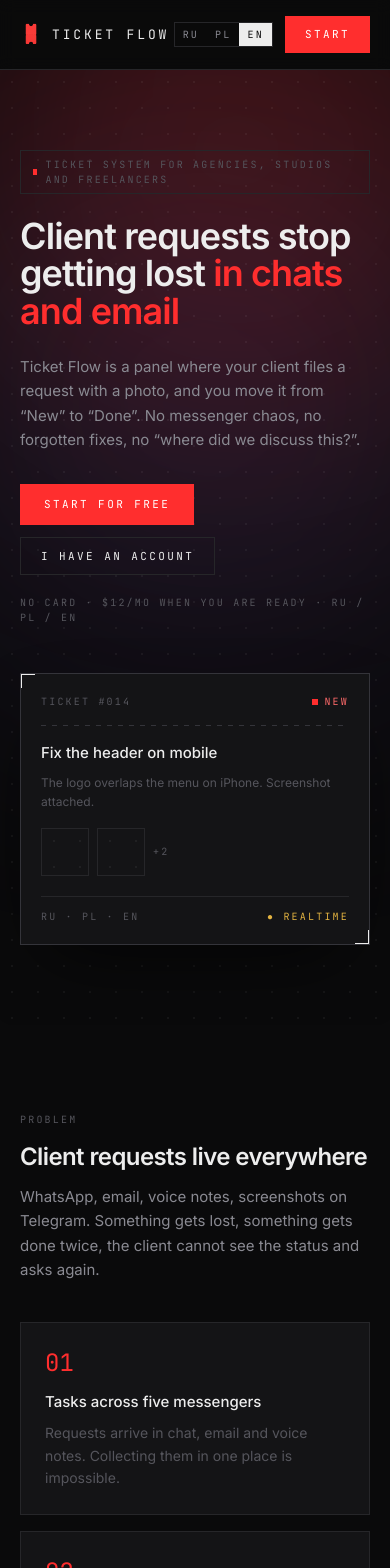
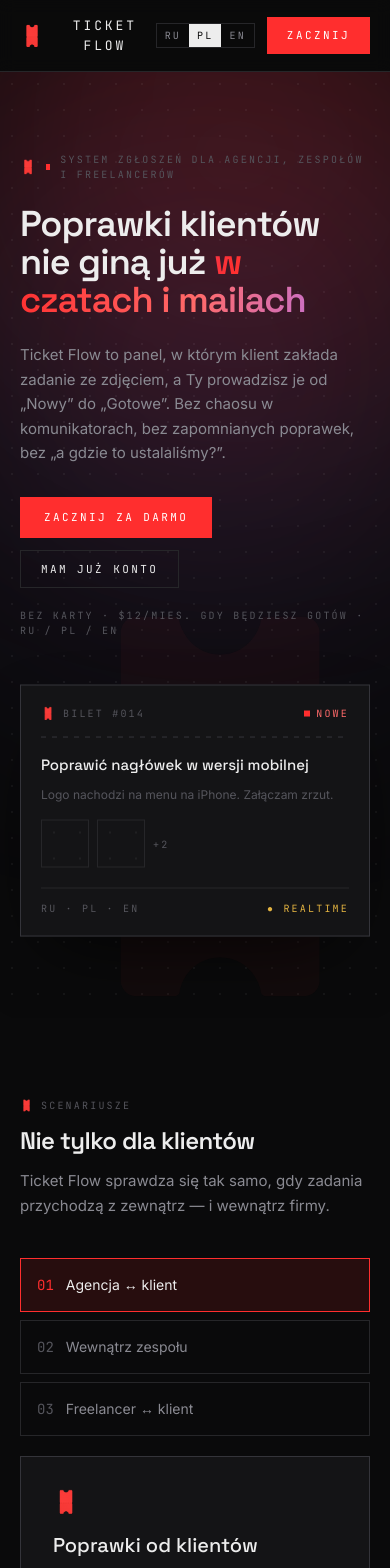
Before and after one commit to damian-barabash/ticket-flow-system, a React (Vite) app: page / in a window 390 px wide. Shown: the top 1568 px of the page. Built offline with nearby package versions, Linux system fonts and the light colour scheme.

Commit message:
Landing Update Fix V1

```diff
--- a/index.html
+++ b/index.html
@@ -1,5 +1,5 @@
 <!doctype html>
-<html lang="ru">
+<html lang="pl">
   <head>
     <meta charset="UTF-8" />
     <link rel="icon" type="image/png" href="./logo.png" />
@@ -9,7 +9,7 @@
     <link rel="preconnect" href="https://fonts.googleapis.com" />
     <link rel="preconnect" href="https://fonts.gstatic.com" crossorigin />
     <link
-      href="https://fonts.googleapis.com/css2?family=Inter:ital,wght@0,400;0,500;0,600;0,700;1,400;1,500&family=JetBrains+Mono:wght@400;500;600&display=swap"
+      href="https://fonts.googleapis.com/css2?family=Inter:ital,wght@0,400;0,500;0,600;0,700;1,400;1,500&family=Space+Grotesk:wght@400;500;600;700&family=JetBrains+Mono:wght@400;500;600&display=swap"
       rel="stylesheet"
     />
   </head>
--- a/src/context/LangContext.jsx
+++ b/src/context/LangContext.jsx
@@ -11,14 +11,14 @@ const CACHE_KEY = 'tf_lang'
 // only a pre-login cache so the login screen doesn't flash the wrong language and
 // so a returning user sees their last choice instantly before the profile loads.
 function initialLang() {
+  // Returning visitors keep their last choice; everyone else defaults to Polish.
   try {
     const cached = localStorage.getItem(CACHE_KEY)
     if (cached && LANG_CODES.includes(cached)) return cached
   } catch {
     /* ignore */
   }
-  const nav = (typeof navigator !== 'undefined' && navigator.language) || ''
-  return normalizeLang(nav.slice(0, 2))
+  return DEFAULT_LANG
 }
 
 export function LangProvider({ children }) {
--- a/src/pages/Landing.jsx
+++ b/src/pages/Landing.jsx
@@ -1,8 +1,8 @@
-import { useEffect, useRef, useState } from 'react'
+import { useEffect, useState } from 'react'
 import { useNavigate } from 'react-router-dom'
 import { useAuth } from '../context/AuthContext'
 import { useT } from '../context/LangContext'
-import { LogoMark, Wordmark } from '../components/Logo'
+import { LogoMark } from '../components/Logo'
 import { LangSwitch } from '../components/LangSwitch'
 import { STATUS } from '../lib/constants'
 
@@ -30,11 +30,22 @@ function useReveal() {
   }, [])
 }
 
+// true once the page is scrolled — drives the floating "matte" header.
+function useScrolled(threshold = 16) {
+  const [scrolled, setScrolled] = useState(false)
+  useEffect(() => {
+    const onScroll = () => setScrolled(window.scrollY > threshold)
+    onScroll()
+    window.addEventListener('scroll', onScroll, { passive: true })
+    return () => window.removeEventListener('scroll', onScroll)
+  }, [threshold])
+  return scrolled
+}
+
 function scrollTo(id) {
   document.getElementById(id)?.scrollIntoView({ behavior: 'smooth', block: 'start' })
 }
 
-// curated demo statuses with a "progress" feel for the interactive ticket
 const DEMO_STATUSES = ['new', 'in_progress', 'unclear', 'on_hold', 'done']
 const DEMO_PROGRESS = { new: 8, in_progress: 55, unclear: 30, on_hold: 45, done: 100 }
 
@@ -43,26 +54,37 @@ export default function Landing() {
   const { session } = useAuth()
   const navigate = useNavigate()
   useReveal()
+  const scrolled = useScrolled()
 
   const [demoStatus, setDemoStatus] = useState('new')
   const [yearly, setYearly] = useState(false)
   const [faqOpen, setFaqOpen] = useState(0)
+  const [useCase, setUseCase] = useState(1)
+  const [feat, setFeat] = useState(1)
 
   const go = (path) => navigate(path)
   const navItems = [
-    ['features', t('landing.nav.features')],
-    ['compare', t('landing.nav.compare')],
-    ['pricing', t('landing.nav.pricing')],
-    ['faq', t('landing.nav.faq')],
+    ['useCases', t('landing.useCases.label')],
+    ['features', t('landing.features.label')],
+    ['compare', t('landing.compare.label')],
+    ['pricing', t('landing.pricing.label')],
+    ['faq', t('landing.faq.label')],
   ]
 
   return (
     <div className="relative min-h-screen overflow-x-hidden">
-      {/* ───────────────────────── NAV */}
-      <header className="sticky top-0 z-40 border-b border-line bg-bg/80 backdrop-blur">
-        <div className="mx-auto flex max-w-[1240px] items-center justify-between px-5 py-4 sm:px-8">
-          <button onClick={() => go('/')} className="transition-opacity hover:opacity-80">
-            <Wordmark />
+      {/* ───────────────────────── FIXED / FLOATING HEADER */}
+      <header className="fixed inset-x-0 top-0 z-50">
+        <div
+          className={`mx-auto flex items-center justify-between transition-all duration-300 ${
+            scrolled
+              ? 'mt-3 max-w-[1180px] rounded-2xl border border-line glass px-4 py-3 shadow-[0_18px_50px_-24px_rgba(0,0,0,0.9)] mx-4 sm:mx-8'
+              : 'mt-0 max-w-[1240px] rounded-none border-b border-line bg-bg/70 px-5 py-4 backdrop-blur sm:px-8'
+          }`}
+        >
+          <button onClick={() => go('/')} className="flex items-center gap-2.5 transition-opacity hover:opacity-80">
+            <LogoMark size={24} />
+            <span className="font-mono uppercase tracking-label text-[13px] text-ink">Ticket Flow</span>
           </button>
           <nav className="hidden items-center gap-7 md:flex">
             {navItems.map(([id, label]) => (
@@ -90,24 +112,29 @@ export default function Landing() {
           </div>
         </div>
       </header>
+      <div aria-hidden className="h-[72px]" />
 
       {/* ───────────────────────── HERO */}
       <section className="dotgrid relative overflow-hidden">
-        {/* aurora backdrop */}
         <div className="pointer-events-none absolute inset-0 -z-10">
           <div className="aurora absolute -left-[10%] top-[-20%] h-[520px] w-[520px] rounded-full bg-accent/20 blur-[120px]" />
-          <div className="aurora absolute right-[-10%] top-[10%] h-[460px] w-[460px] rounded-full bg-legend/15 blur-[130px]" style={{ animationDelay: '-6s' }} />
+          <div className="aurora absolute right-[-10%] top-[6%] h-[460px] w-[460px] rounded-full bg-legend/15 blur-[130px]" style={{ animationDelay: '-6s' }} />
+        </div>
+        {/* faint oversized logo watermark */}
+        <div className="pointer-events-none absolute -right-10 bottom-0 -z-10 opacity-[0.04]">
+          <LogoMark size={420} />
         </div>
 
         <div className="mx-auto grid max-w-[1240px] gap-12 px-5 py-20 sm:px-8 lg:grid-cols-[1.05fr_0.95fr] lg:py-28">
           <div className="reveal flex flex-col items-start justify-center">
-            <span className="inline-flex items-center gap-2 border border-line px-3 py-1.5 label">
+            <span className="inline-flex items-center gap-2.5 label">
+              <LogoMark size={16} />
               <span className="inline-block h-1.5 w-1.5 bg-accent" />
               {t('landing.hero.badge')}
             </span>
             <h1 className="mt-6 text-4xl font-semibold leading-[1.05] tracking-tight text-ink sm:text-5xl lg:text-[56px]">
               {t('landing.hero.line1')}{' '}
-              <span className="text-accent">{t('landing.hero.line2')}</span>
+              <span className="grad-accent">{t('landing.hero.line2')}</span>
             </h1>
             <p className="mt-6 max-w-[540px] text-[15px] leading-relaxed text-muted">{t('landing.hero.sub')}</p>
             <div className="mt-8 flex flex-wrap items-center gap-3">
@@ -118,11 +145,14 @@ export default function Landing() {
           </div>
 
           {/* floating ticket mock */}
-          <div className="reveal flex items-center justify-center">
-            <div className="relative w-full max-w-[400px]">
-              <div className="brackets relative border border-line2 bg-surface p-5 shadow-[0_30px_80px_-30px_rgba(0,0,0,0.8)]">
+          <div className="reveal flex items-center justify-center" style={{ transitionDelay: '120ms' }}>
+            <div className="float relative w-full max-w-[400px]">
+              <div className="relative border border-line2 bg-surface p-5 shadow-[0_30px_80px_-30px_rgba(0,0,0,0.8)]">
                 <div className="flex items-center justify-between">
-                  <span className="label">{t('landing.hero.demoTag')}</span>
+                  <span className="flex items-center gap-2 label">
+                    <LogoMark size={14} />
+                    {t('landing.hero.demoTag')}
+                  </span>
                   <span className="inline-flex items-center gap-1.5 label" style={{ color: STATUS.new.text }}>
                     <span className="inline-block h-1.5 w-1.5" style={{ background: STATUS.new.dot }} />
                     {t('landing.hero.demoNew')}
@@ -132,8 +162,8 @@ export default function Landing() {
                 <h3 className="text-[15px] font-medium text-ink">{t('landing.hero.demoTitle')}</h3>
                 <p className="mt-2 text-xs leading-relaxed text-faint">{t('landing.hero.demoDesc')}</p>
                 <div className="mt-4 flex items-center gap-2">
-                  <div className="h-12 w-12 dotgrid border border-line" />
-                  <div className="h-12 w-12 dotgrid border border-line" />
+                  <div className="dotgrid h-12 w-12 border border-line" />
+                  <div className="dotgrid h-12 w-12 border border-line" />
                   <span className="label">+2</span>
                 </div>
                 <div className="mt-5 flex items-center justify-between border-t border-line pt-3">
@@ -141,21 +171,48 @@ export default function Landing() {
                   <span className="label" style={{ color: STATUS.in_progress.text }}>● realtime</span>
                 </div>
               </div>
-              <div className="absolute -bottom-5 -right-4 hidden border border-line2 bg-bg px-4 py-3 sm:block">
-                <span className="label">{t('deadlines.heading')}</span>
-                <div className="mt-1 text-sm font-medium text-legend">3 дн</div>
-              </div>
             </div>
           </div>
         </div>
       </section>
 
-      {/* ───────────────────────── PROBLEM */}
+      {/* ───────────────────────── USE CASES (interactive) */}
+      <Section id="useCases">
+        <SectionHead label={t('landing.useCases.label')} title={t('landing.useCases.title')} sub={t('landing.useCases.sub')} />
+        <div className="reveal grid gap-5 lg:grid-cols-[320px_1fr]">
+          {/* clickable tabs */}
+          <div className="flex flex-col gap-2">
+            {[1, 2, 3].map((i) => {
+              const active = useCase === i
+              return (
+                <button
+                  key={i}
+                  onClick={() => setUseCase(i)}
+                  className={`flex items-center gap-3 border px-4 py-4 text-left transition-colors ${
+                    active ? 'border-accent bg-accentSoft' : 'border-line hover:border-line2'
+                  }`}
+                >
+                  <span className={`font-mono text-sm ${active ? 'text-accent' : 'text-faint'}`}>0{i}</span>
+                  <span className={`text-sm ${active ? 'text-ink' : 'text-muted'}`}>{t(`landing.useCases.tab${i}`)}</span>
+                </button>
+              )
+            })}
+          </div>
+          {/* detail panel */}
+          <div key={useCase} className="pop flex flex-col justify-center border border-line2 bg-surface p-8">
+            <LogoMark size={26} />
+            <h3 className="mt-4 text-xl font-medium text-ink">{t(`landing.useCases.t${useCase}t`)}</h3>
+            <p className="mt-3 max-w-[560px] text-[15px] leading-relaxed text-muted">{t(`landing.useCases.t${useCase}d`)}</p>
+          </div>
+        </div>
+      </Section>
+
+      {/* ───────────────────────── PROBLEM (static, no hover) */}
       <Section id="problem">
         <SectionHead label={t('landing.problem.label')} title={t('landing.problem.title')} sub={t('landing.problem.sub')} />
         <div className="grid gap-4 sm:grid-cols-3">
           {[1, 2, 3].map((i) => (
-            <div key={i} className="reveal border border-line bg-surface p-6">
+            <div key={i} className="reveal border border-line bg-surface p-6" style={{ transitionDelay: `${i * 80}ms` }}>
               <div className="font-mono text-2xl text-accent">0{i}</div>
               <h3 className="mt-3 text-[15px] font-medium text-ink">{t(`landing.problem.p${i}t`)}</h3>
               <p className="mt-2 text-sm leading-relaxed text-faint">{t(`landing.problem.p${i}d`)}</p>
@@ -170,28 +227,26 @@ export default function Landing() {
         <div className="reveal mx-auto max-w-[760px] border border-line2 bg-surface p-6 sm:p-8">
           <div className="flex items-start justify-between gap-4">
             <div>
-              <span className="label">{t('landing.hero.demoTag').replace('014', '021')}</span>
+              <span className="flex items-center gap-2 label">
+                <LogoMark size={14} />
+                {t('landing.hero.demoTag').replace('014', '021')}
+              </span>
               <h3 className="mt-2 text-lg font-medium text-ink">{t('landing.demo.ticketTitle')}</h3>
               <p className="mt-1.5 max-w-[460px] text-sm text-faint">{t('landing.demo.ticketDesc')}</p>
             </div>
             <span
-              className="inline-flex shrink-0 items-center gap-2 border px-3 py-1.5 label"
+              className="inline-flex shrink-0 items-center gap-2 border px-3 py-1.5 label transition-colors"
               style={{ color: STATUS[demoStatus].text, borderColor: STATUS[demoStatus].dot + '66' }}
             >
-              <span className="inline-block h-2 w-2" style={{ background: STATUS[demoStatus].dot }} />
+              <span className="inline-block h-2 w-2 transition-colors" style={{ background: STATUS[demoStatus].dot }} />
               {t('enum.status.' + demoStatus)}
             </span>
           </div>
 
-          {/* progress bar */}
           <div className="mt-6 h-1.5 w-full overflow-hidden bg-surface2">
-            <div
-              className="h-full transition-all duration-500"
-              style={{ width: DEMO_PROGRESS[demoStatus] + '%', background: STATUS[demoStatus].dot }}
-            />
+            <div className="h-full transition-all duration-500" style={{ width: DEMO_PROGRESS[demoStatus] + '%', background: STATUS[demoStatus].dot }} />
           </div>
 
-          {/* clickable status pills */}
           <div className="mt-6 flex flex-wrap items-center gap-2">
             <span className="label mr-1">{t('landing.demo.hint')} →</span>
             {DEMO_STATUSES.map((s) => {
@@ -213,28 +268,43 @@ export default function Landing() {
         </div>
       </Section>
 
-      {/* ───────────────────────── FEATURES */}
+      {/* ───────────────────────── FEATURES (interactive selector) */}
       <Section id="features">
         <SectionHead label={t('landing.features.label')} title={t('landing.features.title')} />
-        <div className="grid gap-4 sm:grid-cols-2 lg:grid-cols-3">
-          {[1, 2, 3, 4, 5, 6].map((i) => (
-            <div key={i} className="reveal group border border-line bg-surface p-6 transition-colors hover:border-line2">
-              <div className="flex h-9 w-9 items-center justify-center border border-line2 font-mono text-xs text-accent transition-colors group-hover:bg-accentSoft">
-                {String(i).padStart(2, '0')}
-              </div>
-              <h3 className="mt-4 text-[15px] font-medium text-ink">{t(`landing.features.f${i}t`)}</h3>
-              <p className="mt-2 text-sm leading-relaxed text-faint">{t(`landing.features.f${i}d`)}</p>
+        <div className="reveal grid gap-5 lg:grid-cols-[1fr_1.1fr]">
+          <div className="grid grid-cols-1 gap-2 sm:grid-cols-2 lg:grid-cols-1">
+            {[1, 2, 3, 4, 5, 6].map((i) => {
+              const active = feat === i
+              return (
+                <button
+                  key={i}
+                  onClick={() => setFeat(i)}
+                  className={`flex items-center gap-3 border px-4 py-3 text-left transition-colors ${
+                    active ? 'border-accent bg-accentSoft' : 'border-line hover:border-line2'
+                  }`}
+                >
+                  <span className={`font-mono text-xs ${active ? 'text-accent' : 'text-faint'}`}>{String(i).padStart(2, '0')}</span>
+                  <span className={`text-sm ${active ? 'text-ink' : 'text-muted'}`}>{t(`landing.features.f${i}t`)}</span>
+                </button>
+              )
+            })}
+          </div>
+          <div key={feat} className="pop flex flex-col justify-center border border-line2 bg-surface p-8">
+            <div className="flex h-11 w-11 items-center justify-center border border-line2 font-mono text-sm text-accent">
+              {String(feat).padStart(2, '0')}
             </div>
-          ))}
+            <h3 className="mt-5 text-xl font-medium text-ink">{t(`landing.features.f${feat}t`)}</h3>
+            <p className="mt-3 max-w-[460px] text-[15px] leading-relaxed text-muted">{t(`landing.features.f${feat}d`)}</p>
+          </div>
         </div>
       </Section>
 
-      {/* ───────────────────────── WHY / DIFFERENTIATION */}
+      {/* ───────────────────────── WHY (static, no hover) */}
       <Section id="why">
         <SectionHead label={t('landing.why.label')} title={t('landing.why.title')} sub={t('landing.why.sub')} />
         <div className="grid gap-px overflow-hidden border border-line bg-line sm:grid-cols-2">
           {[1, 2, 3, 4].map((i) => (
-            <div key={i} className="reveal bg-surface p-7">
+            <div key={i} className="reveal bg-surface p-7" style={{ transitionDelay: `${i * 70}ms` }}>
               <div className="flex items-start gap-3">
                 <span className="mt-1 inline-block h-2 w-2 shrink-0 bg-accent" />
                 <div>
@@ -252,9 +322,12 @@ export default function Landing() {
         <SectionHead label={t('landing.compare.label')} title={t('landing.compare.title')} sub={t('landing.compare.sub')} />
         <div className="reveal overflow-hidden border border-line">
           <div className="grid grid-cols-[1.6fr_1fr_1fr] bg-surface2">
-            <div className="px-4 py-3 label sm:px-6" />
+            <div className="px-4 py-3 sm:px-6" />
             <div className="px-3 py-3 text-center sm:px-6">
-              <span className="font-mono text-[11px] uppercase tracking-label text-accent">{t('landing.compare.colUs')}</span>
+              <span className="inline-flex items-center gap-1.5 font-mono text-[11px] uppercase tracking-label text-accent">
+                <LogoMark size={13} />
+                {t('landing.compare.colUs')}
+              </span>
             </div>
             <div className="px-3 py-3 text-center sm:px-6">
               <span className="label">{t('landing.compare.colThem')}</span>
@@ -278,22 +351,17 @@ export default function Landing() {
       <Section id="pricing">
         <SectionHead label={t('landing.pricing.label')} title={t('landing.pricing.title')} sub={t('landing.pricing.sub')} />
 
-        {/* monthly / yearly toggle */}
         <div className="reveal mb-8 flex items-center justify-center">
           <div className="inline-flex border border-line p-1">
             <button
               onClick={() => setYearly(false)}
-              className={`px-4 py-2 font-mono text-[11px] uppercase tracking-label transition-colors ${
-                !yearly ? 'bg-ink text-bg' : 'text-muted hover:text-ink'
-              }`}
+              className={`px-4 py-2 font-mono text-[11px] uppercase tracking-label transition-colors ${!yearly ? 'bg-ink text-bg' : 'text-muted hover:text-ink'}`}
             >
               {t('landing.pricing.monthly')}
             </button>
             <button
               onClick={() => setYearly(true)}
-              className={`px-4 py-2 font-mono text-[11px] uppercase tracking-label transition-colors ${
-                yearly ? 'bg-ink text-bg' : 'text-muted hover:text-ink'
-              }`}
+              className={`px-4 py-2 font-mono text-[11px] uppercase tracking-label transition-colors ${yearly ? 'bg-ink text-bg' : 'text-muted hover:text-ink'}`}
             >
               {t('landing.pricing.yearly')}
             </button>
@@ -301,7 +369,11 @@ export default function Landing() {
         </div>
 
         <div className="reveal mx-auto max-w-[460px]">
-          <div className="brackets relative border border-accent/40 bg-surface p-8 shadow-[0_0_60px_-20px_rgba(255,46,46,0.4)]">
+          <div className="relative border border-accent/40 bg-surface p-8 shadow-[0_0_60px_-20px_rgba(255,46,46,0.4)]">
+            {/* faint logo watermark in the card */}
+            <div className="pointer-events-none absolute right-4 top-4 opacity-[0.06]">
+              <LogoMark size={120} />
+            </div>
             <div className="flex items-center justify-between">
               <span className="label">{t('landing.pricing.planName')}</span>
               <span className="border border-accent/40 bg-accentSoft px-2 py-0.5 font-mono text-[10px] uppercase tracking-label text-accent">
@@ -310,7 +382,7 @@ export default function Landing() {
             </div>
 
             <div className="mt-6 flex items-end gap-2">
-              <span className="text-5xl font-semibold tracking-tight text-ink">
+              <span key={yearly ? 'y' : 'm'} className="pop text-5xl font-semibold tracking-tight text-ink">
                 {yearly ? t('landing.pricing.curYearly') : t('landing.pricing.curMonthly')}
               </span>
               <span className="mb-2 text-sm text-faint">
@@ -356,9 +428,7 @@ export default function Landing() {
                   <span className="text-[15px] text-ink">{t(`landing.faq.q${i}`)}</span>
                   <span className={`shrink-0 font-mono text-accent transition-transform ${open ? 'rotate-45' : ''}`}>+</span>
                 </button>
-                {open && (
-                  <div className="px-5 pb-5 text-sm leading-relaxed text-faint sm:px-6">{t(`landing.faq.a${i}`)}</div>
-                )}
+                {open && <div className="pop px-5 pb-5 text-sm leading-relaxed text-faint sm:px-6">{t(`landing.faq.a${i}`)}</div>}
               </div>
             )
           })}
@@ -371,6 +441,9 @@ export default function Landing() {
           <div className="aurora absolute left-1/2 top-1/2 h-[400px] w-[600px] -translate-x-1/2 -translate-y-1/2 rounded-full bg-accent/15 blur-[120px]" />
         </div>
         <div className="reveal mx-auto max-w-[760px] px-5 py-24 text-center sm:px-8">
+          <div className="mb-6 flex justify-center">
+            <LogoMark size={52} />
+          </div>
           <h2 className="text-3xl font-semibold tracking-tight text-ink sm:text-4xl">{t('landing.final.title')}</h2>
           <p className="mt-4 text-[15px] text-muted">{t('landing.final.sub')}</p>
           <div className="mt-8 flex flex-wrap items-center justify-center gap-3">
@@ -394,7 +467,7 @@ export default function Landing() {
 
 function Section({ id, children }) {
   return (
-    <section id={id} className="mx-auto max-w-[1240px] px-5 py-20 sm:px-8">
+    <section id={id} className="mx-auto max-w-[1240px] scroll-mt-28 px-5 py-20 sm:px-8">
       {children}
     </section>
   )
@@ -403,7 +476,10 @@ function Section({ id, children }) {
 function SectionHead({ label, title, sub }) {
   return (
     <div className="reveal mb-10 max-w-[680px]">
-      <span className="label">{label}</span>
+      <span className="flex items-center gap-2 label">
+        <LogoMark size={13} />
+        {label}
+      </span>
       <h2 className="mt-3 text-2xl font-semibold tracking-tight text-ink sm:text-3xl">{title}</h2>
       {sub && <p className="mt-3 text-[15px] leading-relaxed text-muted">{sub}</p>}
     </div>
--- a/src/styles/index.css
+++ b/src/styles/index.css
@@ -14,6 +14,12 @@
   body {
     @apply bg-bg text-ink font-sans antialiased;
     margin: 0;
+  }
+  /* display face for headings — distinctive, editorial-tech */
+  h1,
+  h2,
+  h3 {
+    @apply font-display;
   }
   ::selection {
     background: rgba(255, 46, 46, 0.28);
@@ -110,8 +116,54 @@
 .aurora {
   animation: auroraDrift 18s ease-in-out infinite;
 }
+
+/* gentle float for the floating hero ticket card */
+@keyframes floaty {
+  0%, 100% { transform: translateY(0); }
+  50%      { transform: translateY(-10px); }
+}
+.float {
+  animation: floaty 6s ease-in-out infinite;
+}
+
+/* animated accent gradient sweep on headline word */
+@keyframes shimmer {
+  0%   { background-position: 0% 50%; }
+  100% { background-position: 200% 50%; }
+}
+.grad-accent {
+  background: linear-gradient(100deg, #FF2E2E 0%, #FF6A6A 30%, #A974FF 60%, #FF2E2E 100%);
+  background-size: 200% auto;
+  -webkit-background-clip: text;
+  background-clip: text;
+  color: transparent;
+  animation: shimmer 7s linear infinite;
+}
+
+/* content swap pop-in for interactive tabs / selectors */
+@keyframes popIn {
+  from { opacity: 0; transform: translateY(8px); }
+  to   { opacity: 1; transform: none; }
+}
+.pop {
+  animation: popIn 0.4s cubic-bezier(0.16, 1, 0.3, 1);
+}
 @media (prefers-reduced-motion: reduce) {
-  .aurora { animation: none; }
+  .pop { animation: none; }
+}
+
+/* frosted "matte" glass — floating header on scroll */
+.glass {
+  background: rgba(10, 10, 11, 0.55);
+  -webkit-backdrop-filter: blur(20px) saturate(160%);
+  backdrop-filter: blur(20px) saturate(160%);
+}
+
+@media (prefers-reduced-motion: reduce) {
+  .aurora,
+  .float,
+  .grad-accent { animation: none; }
+  .grad-accent { color: #FF6A6A; }
 }
 
 /* ticket perforation line (dashed, like the logo) */
--- a/tailwind.config.js
+++ b/tailwind.config.js
@@ -22,6 +22,7 @@ export default {
       },
       fontFamily: {
         sans: ['Inter', 'system-ui', 'sans-serif'],
+        display: ['"Space Grotesk"', 'Inter', 'system-ui', 'sans-serif'],
         mono: ['"JetBrains Mono"', 'ui-monospace', 'SFMono-Regular', 'monospace'],
       },
       letterSpacing: {
```
Also changed, not shown: src/lib/i18n.js, 6 other files (tests, documents, lock files or other folders).
